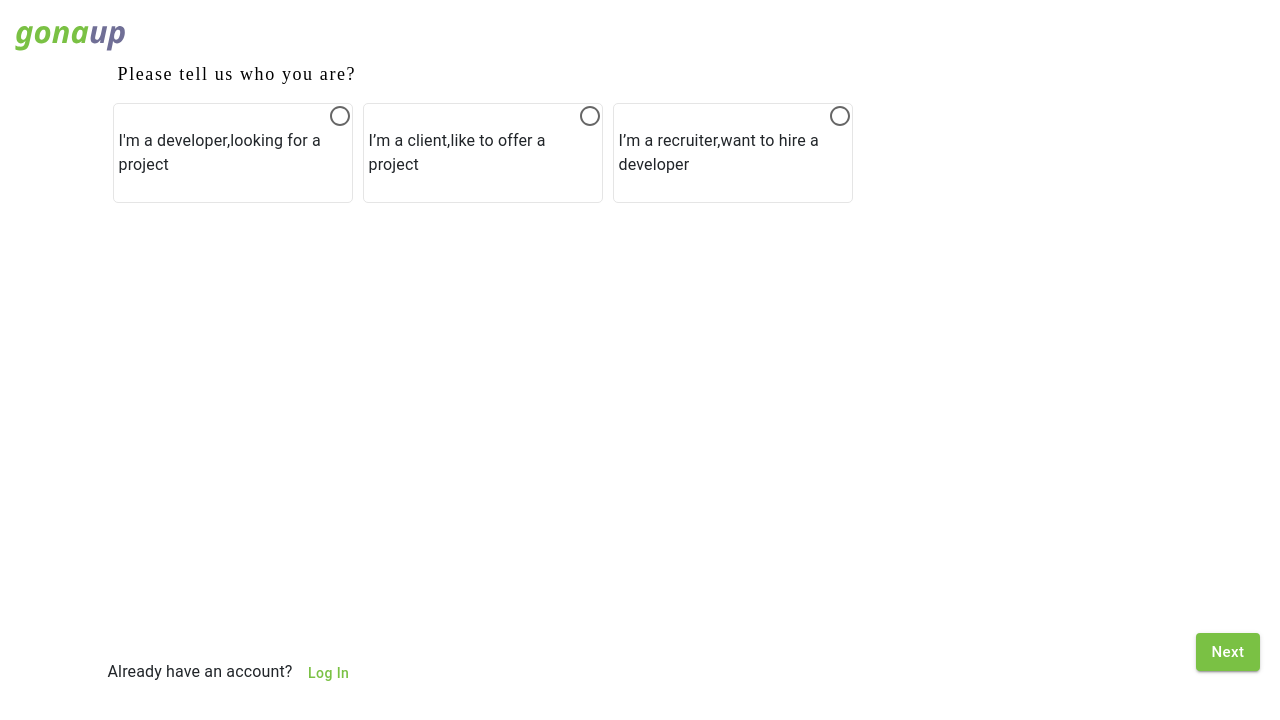
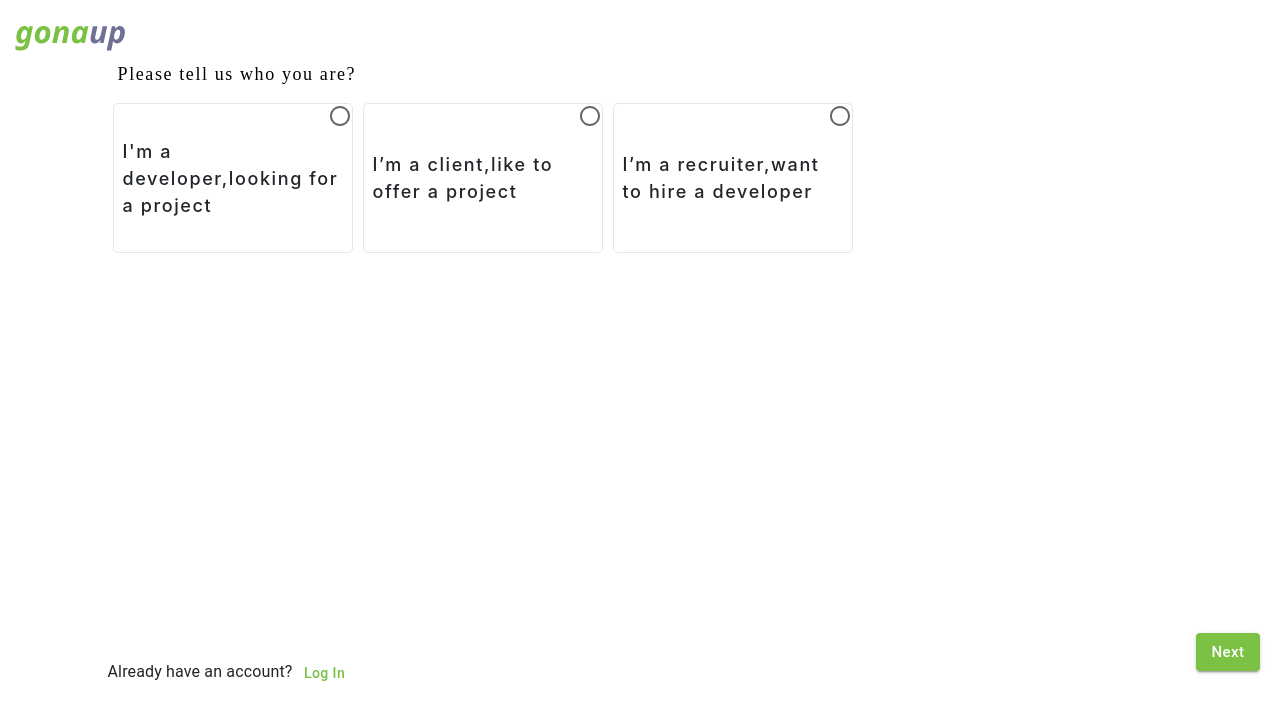
Before and after one commit to Agendeas-Solution/Gonaup-Frontend, a React (Create React App) app: page /join in a window 1280 px wide. Shown: the top 720 px of the page. Built offline with nearby package versions, Linux system fonts and the light colour scheme; a web font is replaced by a local one.

Commit message:
fixed css in login and register

```diff
--- a/src/components/AddExperienceDialog/AddExperienceDialog.js
+++ b/src/components/AddExperienceDialog/AddExperienceDialog.js
@@ -98,7 +98,6 @@ const AddExperienceDialog = ({ addExperienceDialogStatus, handleClose, experienc
                             <LocalizationProvider dateAdapter={AdapterDayjs}>
                                 <DatePicker
                                     label="Start Date"
-                                    label="Start Date"
                                     value={experienceDetail.workingFrom}
                                     onChange={(e) => {
                                         setExperienceDetail({ ...experienceDetail, workingFrom: e });
@@ -109,7 +108,6 @@ const AddExperienceDialog = ({ addExperienceDialogStatus, handleClose, experienc
                             <LocalizationProvider dateAdapter={AdapterDayjs}>
                                 <DatePicker
                                     label="End Date"
-                                    placeholder="End Date"
                                     value={experienceDetail.workgingTo}
                                     onChange={(e) => {
                                         setExperienceDetail({ ...experienceDetail, workgingTo: e });
--- a/src/components/ClientSkillDetail/ClientSkillDetail.js
+++ b/src/components/ClientSkillDetail/ClientSkillDetail.js
@@ -168,7 +168,7 @@ const ClientSkillDetail = () => {
                     </Box>
                     <Typography>Your Services</Typography>
                     <TextField
-                        label="Enter Services here"
+                        placeholder="Enter Services here"
                         variant="outlined"
                         className='skill_detail_textfield'
                         InputProps={{
--- a/src/components/JoiningPage/JoiningPage.js
+++ b/src/components/JoiningPage/JoiningPage.js
@@ -12,7 +12,12 @@ const JoiningPage = () => {
             <HeaderLogo />
             <Box className="d-flex column">
                 <Box className="joining_section">
-                    <Typography sx={{ textAlign: "start !important" }} className='main_heading' variant='span'>Please tell us who you are?</Typography>
+                    <Typography
+                        sx={{ textAlign: "start !important" }}
+                        className='main_heading'
+                        variant='span'>
+                        Please tell us who you are?
+                    </Typography>
                     <FormControl sx={{ width: "100%" }}>
                         <RadioGroup row
                             className='radio_group'
@@ -22,27 +27,52 @@ const JoiningPage = () => {
                             }}
                         >
                             <Box className="client_developer_selection_box">
-                                <FormControlLabel className='client_developer_radio_label' value="freelancerregister" control={<Radio className="client_developer_radio_button" />} />
-                                <Typography>I'm a developer,looking for a project</Typography>
+                                <FormControlLabel
+                                    className='client_developer_radio_label'
+                                    value="freelancerregister"
+                                    control={<Radio className="client_developer_radio_button" />} />
+                                <Typography
+                                    className="developer_main_heading"
+                                    variant="span">
+                                    I'm a developer,looking for a project
+                                </Typography>
                             </Box>
                             <Box className="client_developer_selection_box">
-                                <FormControlLabel className='client_developer_radio_label' value="clientregister" control={<Radio className="client_developer_radio_button" />} />
-                                <Typography>I’m a client,like to offer a project</Typography>
+                                <FormControlLabel
+                                    className='client_developer_radio_label'
+                                    value="clientregister"
+                                    control={<Radio className="client_developer_radio_button" />} />
+                                <Typography
+                                    className="developer_main_heading"
+                                    variant="span">
+                                    I’m a client,like to offer a project
+                                </Typography>
                             </Box>
                             <Box className="client_developer_selection_box">
-                                <FormControlLabel className='client_developer_radio_label' value="recruiterregister" control={<Radio className="client_developer_radio_button" />} />
-                                <Typography>  I’m a recruiter,want to hire a developer</Typography>
+                                <FormControlLabel
+                                    className='client_developer_radio_label'
+                                    value="recruiterregister"
+                                    control={<Radio className="client_developer_radio_button" />} />
+                                <Typography
+                                    className="developer_main_heading"
+                                    variant="span">
+                                    I’m a recruiter,want to hire a developer
+                                </Typography>
                             </Box>
                         </RadioGroup>
                     </FormControl>
-                    <Typography className='mt-2 already_account_login'>Already have an account?  <Button
+                    <Typography
+                        className='mt-2 already_account_login'>
+                        Already have an account?
+                        <Button
                             sx={{ textTransform: "capitalize", color: "#7AC144" }}
                             onClick={() => {
                                 navigate('/login')
                             }}
                         >
                             Log In
-                    </Button></Typography>
+                        </Button>
+                    </Typography>
                 </Box>
                 <Box className="joining_page_left_section">
                     <Button
--- a/src/components/JoiningPage/index.css
+++ b/src/components/JoiningPage/index.css
@@ -26,7 +26,7 @@
   padding: 5px;
   margin: 5px;
   width: 25%;
-  height: 100px;
+  height: 150px;
   position: relative;
 }
 .client_developer_radio_label {
--- a/src/components/Login/Login.js
+++ b/src/components/Login/Login.js
@@ -137,7 +137,7 @@ const Login = () => {
                                 }}
                             >
                                 <Box sx={{ width: '100%', padding: '30px 20px 20px 20px' }}>
-                                    <InputLabel>Email</InputLabel>
+                                    {/* <InputLabel>Email</InputLabel> */}
                                     <TextField
                                         label="Email"
                                         id="my-text-field"
@@ -152,7 +152,7 @@ const Login = () => {
                                     />
                                 </Box>
                                 <Box sx={{ width: '100%', padding: '20px 20px 0px 20px' }}>
-                                    <InputLabel>Password</InputLabel>
+                                    {/* <InputLabel>Password</InputLabel> */}
                                     <TextField
                                         sx={{ width: '100%' }}
                                         label="Password"
--- a/src/components/RegisterUser/RegisterUser.js
+++ b/src/components/RegisterUser/RegisterUser.js
@@ -71,7 +71,7 @@ const RegisterUser = () => {
                             </Box>
                             <Box className="register_name_fields">
                                 <Box>
-                                    <InputLabel>First Name</InputLabel>
+                                    {/* <InputLabel>First Name</InputLabel> */}
                                     <TextField
                                         className="register_input_fields"
                                         label="First Name"
@@ -84,7 +84,7 @@ const RegisterUser = () => {
                                     />
                                 </Box>
                                 <Box>
-                                    <InputLabel>Last Name</InputLabel>
+                                    {/* <InputLabel>Last Name</InputLabel> */}
                                     <TextField
                                         className="register_input_fields"
                                         label="Last Name"
@@ -97,7 +97,7 @@ const RegisterUser = () => {
                                 </Box>
                             </Box>
                             <Box className="register_page_fields">
-                                <InputLabel>Email</InputLabel>
+                                {/* <InputLabel>Email</InputLabel> */}
                                 <TextField
                                     sx={{ width: "100%" }}
                                     type={'email'}
@@ -110,7 +110,7 @@ const RegisterUser = () => {
                             </Box>
                             <Box className="register_page_fields">
                                 <Box>
-                                    <InputLabel>Password</InputLabel>
+                                    {/* <InputLabel>Password</InputLabel> */}
                                     <TextField
                                         // className="register_input_fields"
                                         sx={{ width: "100%" }}
```
Lines whose indentation alone changed are shown as unchanged.
